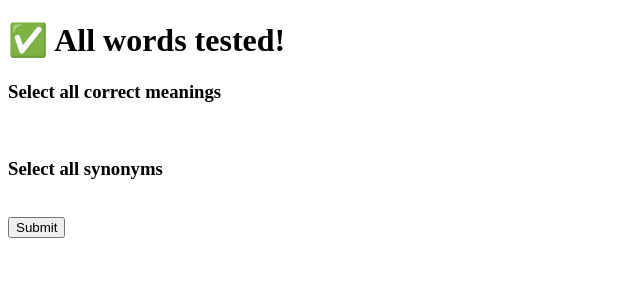
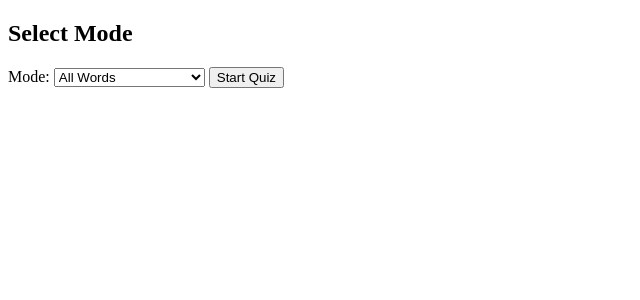
Before and after one commit to YifanZZZZZZ/GRE-word-app, a Flask app: page / in a window 1280 px wide. Shown: the top 300 px of the page, without its empty margins (0-640 px from the left). Run offline with Flask 3, Linux system fonts and the light colour scheme; parts of the project's set-up code (start-up, migrations or seed data) failed here and were passed over.

Commit message:
Update Mode Selection

```diff
--- a/app.py
+++ b/app.py
@@ -159,5 +159,5 @@ def submit():
     })
 
 if __name__ == "__main__":
-    port = int(os.environ.get("PORT", 5000))
+    port = int(os.environ.get("PORT", 5001))
     app.run(debug=False, host="0.0.0.0", port=port)
--- a/templates/index.html
+++ b/templates/index.html
@@ -4,10 +4,30 @@
     <title>Word Quiz</title>
 </head>
 <body>
-    <h1 id="word">Loading...</h1>
-    <p id="progress">Progress: 0 / 0</p>
+    <!-- Mode Selection UI -->
+    <div id="modeSelection">
+        <h2>Select Mode</h2>
+        <label>
+            Mode:
+            <select id="modeSelect">
+                <option value="all">All Words</option>
+                <option value="review">Review Wrong Words</option>
+            </select>
+        </label>
 
-    <form id="quizForm">
+        <label id="logSelectLabel" style="display:none;">
+            Log:
+            <select id="logSelect"></select>
+        </label>
+
+        <button onclick="startQuiz()">Start Quiz</button>
+    </div>
+
+    <!-- Quiz UI -->
+    <h1 id="word" style="display:none;">Loading...</h1>
+    <p id="progress" style="display:none;">Progress: 0 / 0</p>
+
+    <form id="quizForm" style="display:none;">
         <div id="meaningSection">
             <h3>Select all correct meanings</h3>
             <div id="meaningOptions"></div>
@@ -29,6 +49,44 @@
         let correctMeanings = [];
         let correctSynonyms = [];
         let retryMode = false;
+
+        // Load logs if review mode is selected
+        document.getElementById("modeSelect").addEventListener("change", async () => {
+            const mode = document.getElementById("modeSelect").value;
+            const logLabel = document.getElementById("logSelectLabel");
+
+            if (mode === "review") {
+                logLabel.style.display = "inline";
+                const res = await fetch("/api/logs");
+                const logs = await res.json();
+                document.getElementById("logSelect").innerHTML = logs.logs
+                    .map(log => `<option value="${log}">${log}</option>`)
+                    .join("");
+            } else {
+                logLabel.style.display = "none";
+            }
+        });
+
+        async function startQuiz() {
+            const mode = document.getElementById("modeSelect").value;
+            const log = document.getElementById("logSelect").value;
+
+            await fetch("/api/set_mode", {
+                method: "POST",
+                headers: { "Content-Type": "application/json" },
+                body: JSON.stringify({ mode, log })
+            });
+
+            // Hide mode selection UI
+            document.getElementById("modeSelection").style.display = "none";
+
+            // Show quiz elements
+            document.getElementById("word").style.display = "block";
+            document.getElementById("progress").style.display = "block";
+            document.getElementById("quizForm").style.display = "block";
+
+            loadQuestion();
+        }
 
         async function loadQuestion() {
             const res = await fetch("/api/question");
@@ -69,7 +127,7 @@
             document.getElementById("word").innerText = `What does "${currentWord}" mean?`;
             document.getElementById("progress").innerText = `Progress: ${data.progress} / ${data.total}`;
 
-            // Render meanings from backend
+            // Render meaning options
             const meaningDiv = document.getElementById("meaningOptions");
             meaningDiv.innerHTML = "";
             data.meaning_options.forEach(m => {
@@ -78,7 +136,7 @@
                 `;
             });
 
-            // Render synonyms from backend
+            // Render synonym options
             const synonymDiv = document.getElementById("synonymOptions");
             synonymDiv.innerHTML = "";
             data.synonym_options.forEach(s => {
@@ -127,8 +185,6 @@
             document.getElementById("feedback").innerText = "";
             loadQuestion();
         }
-
-        loadQuestion();
     </script>
 </body>
 </html>
```
